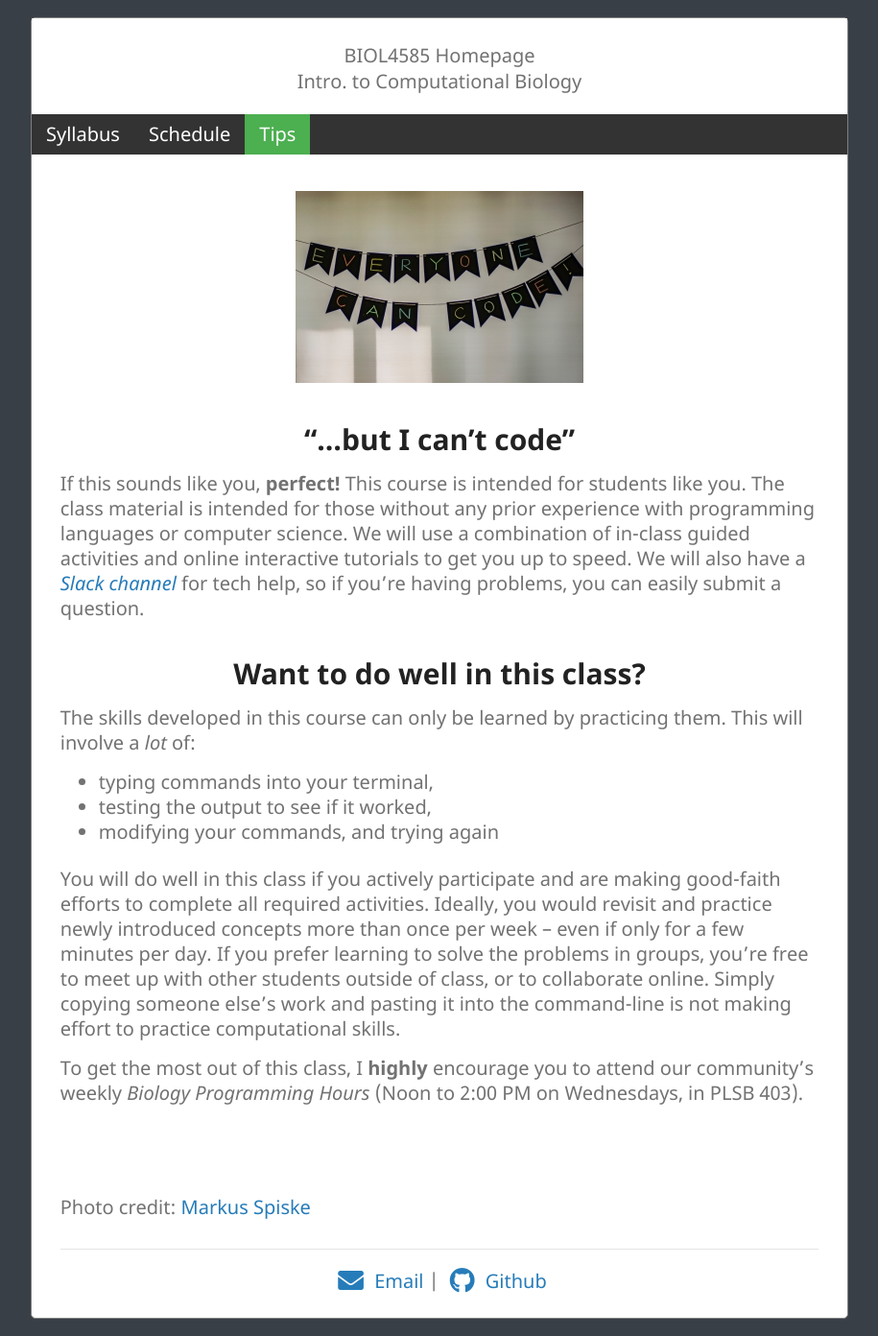
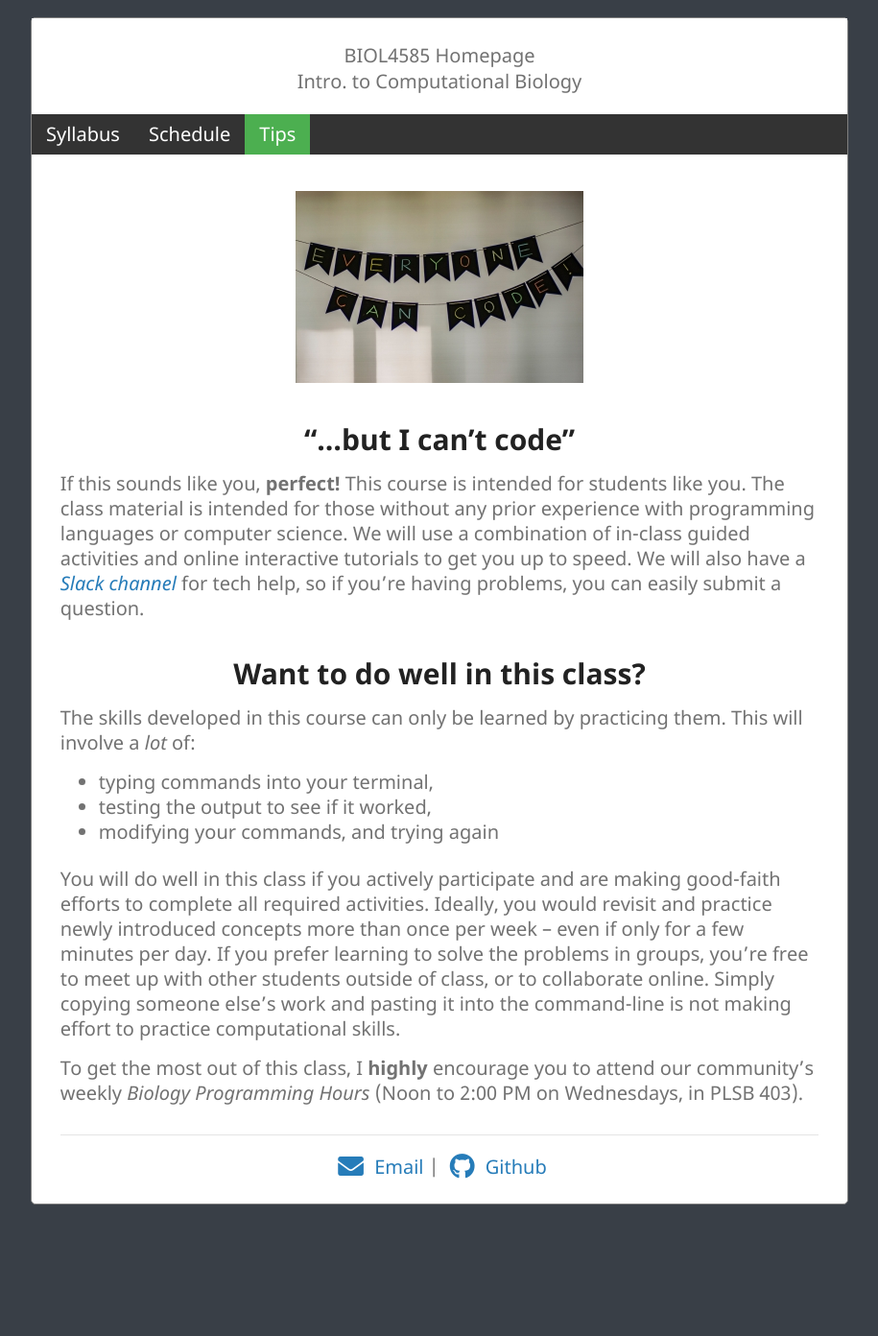
Before and after one commit to cory-weller/BIOL4585, a Jekyll site: the page built from how_to_succeed.md, in a window 1280 px wide and 1392 px high. Shown: the whole window at 96% size, without its empty margins (182-1097 px from the left). Built offline with Jekyll 4.4.1, drawn with Linux system fonts in a browser that asks for light colours.

Commit message:
update link

```diff
--- a/_layouts/default.html
+++ b/_layouts/default.html
@@ -5,7 +5,7 @@
     <title>{{ page.title }}</title>
     <meta http-equiv="X-UA-Compatible" content="IE=edge">
     <meta name="viewport" content="width=device-width, initial-scale=1">
-    <link rel="stylesheet" href="/assets/css/style.css">
+    <link rel="stylesheet" href="assets/css/style.css">
     <link rel="stylesheet" href="https://use.fontawesome.com/releases/v5.7.2/css/all.css" integrity="sha384-fnmOCqbTlWIlj8LyTjo7mOUStjsKC4pOpQbqyi7RrhN7udi9RwhKkMHpvLbHG9Sr" crossorigin="anonymous">
     <!--[if lt IE 9]>
     <script src="https://cdnjs.cloudflare.com/ajax/libs/html5shiv/3.7.3/html5shiv.min.js"></script>
--- a/assets/css/style.css
+++ b/assets/css/style.css
@@ -512,7 +512,3 @@ p {
 ul {
     padding-bottom:20px;
 }
-
-li {
-    margin-right:40px;
-}
--- a/how_to_succeed.md
+++ b/how_to_succeed.md
@@ -18,8 +18,3 @@ The skills developed in this course can only be learned by practicing them. This
  You will do well in this class if you actively participate and are making good-faith efforts to complete all required activities. Ideally, you would revisit and practice newly introduced concepts more than once per week – even if only for a few minutes per day. If you prefer learning to solve the problems in groups, you’re free to meet up with other students outside of class, or to collaborate online. Simply copying someone else’s work and pasting it into the command-line is not making effort to practice computational skills.
 
  To get the most out of this class, I **highly** encourage you to attend our community's weekly *Biology Programming Hours* (Noon to 2:00 PM on Wednesdays, in PLSB 403).
-
-<br>
-<br>
-<br>
-Photo credit: [Markus Spiske]()
```
